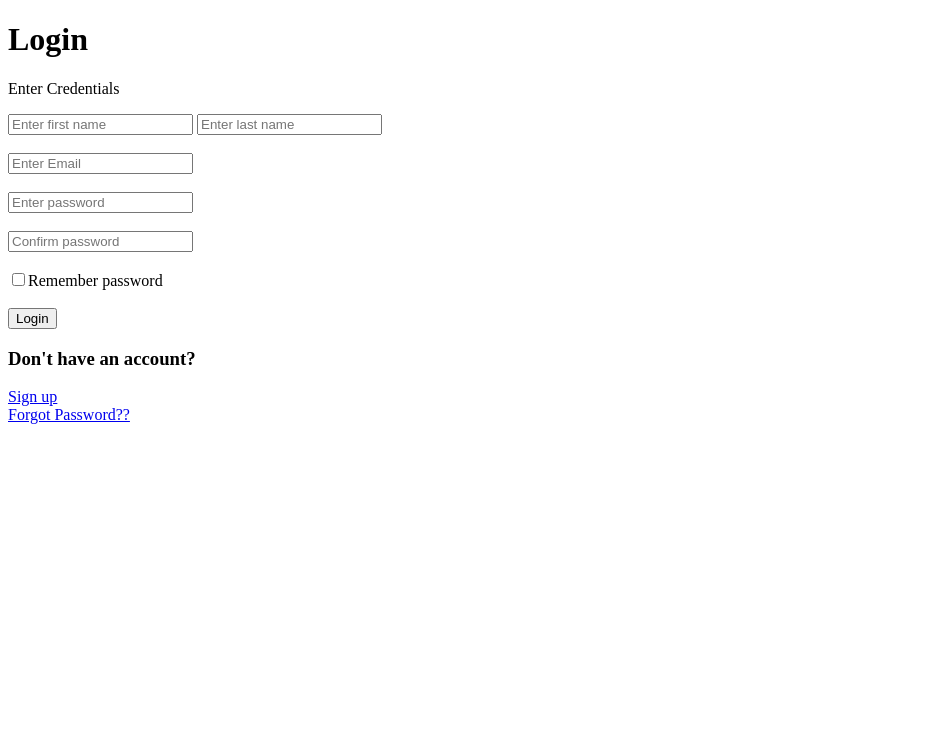
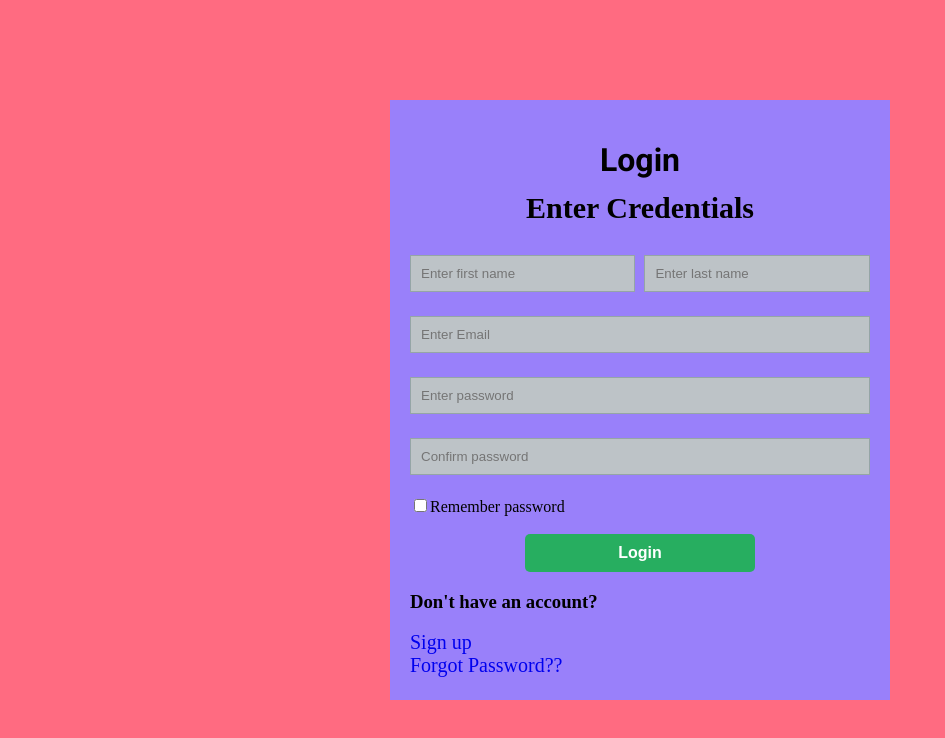
Before and after one commit to Mustakin-140/Form-Design, a plain HTML site: page index.html in a window 1280 px wide. Shown: the whole page, without its empty margins (0-945 px from the left). Drawn offline with Linux system fonts and the light colour scheme; the site is published under a folder, as on GitHub Pages, so addresses that start at the root find nothing.

Commit message:
first commit

```diff
--- a/index.html
+++ b/index.html
@@ -9,7 +9,7 @@
     <link rel="preconnect" href="https://fonts.googleapis.com">
     <link rel="preconnect" href="https://fonts.gstatic.com" crossorigin>
     <link href="https://fonts.googleapis.com/css2?family=Poppins:ital,wght@0,100;0,200;0,300;0,500;1,300&family=Roboto:ital,wght@0,100;0,300;0,400;0,500;0,700;1,700&display=swap" rel="stylesheet">
-    <link rel="stylesheet" href="/style.css">
+    <link rel="stylesheet" href="style.css">
 </head>
 
 <body>
@@ -34,13 +34,13 @@
             <br>
             <div class="remember">
                 <input type="checkbox">Remember password </div><br>
-            <button class=" btn ">Login</button>
-            <div class="others ">
+            <button class="btn">Login</button>
+            <div class="others">
                 <h3>Don't have an account?</h3>
-                <a href="/signup.html ">Sign up</a>
+                <a href="signup.html">Sign up</a>
             </div>
-            <div class="forgot ">
-                <a href="/pass.html ">Forgot Password??</a>
+            <div class="forgot">
+                <a href="pass.html">Forgot Password??</a>
             </div>
 
 
```
Also changed, not shown: pass.html (+2 -2 lines), signup.html (+2 -2 lines).
